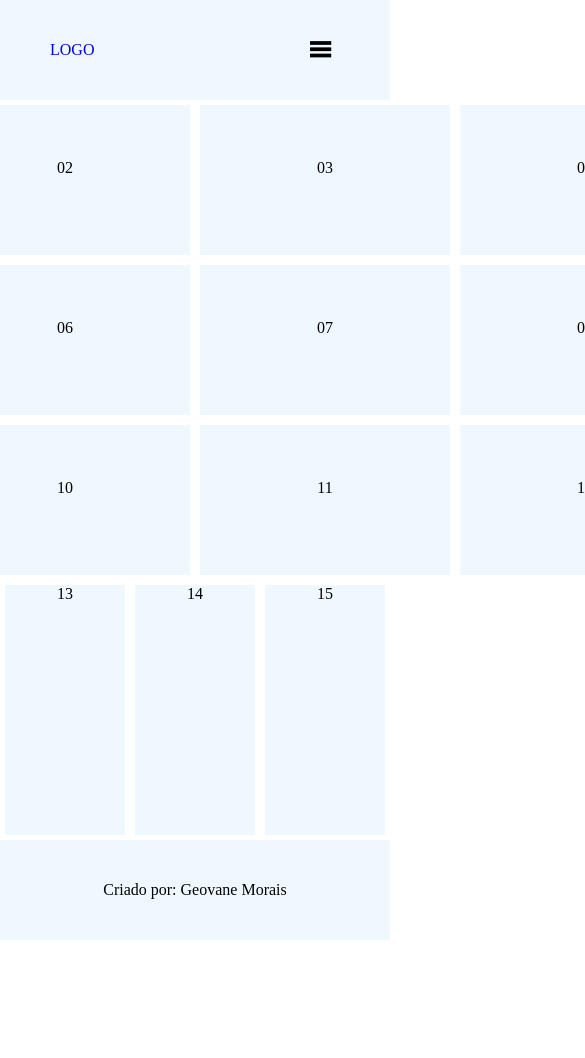
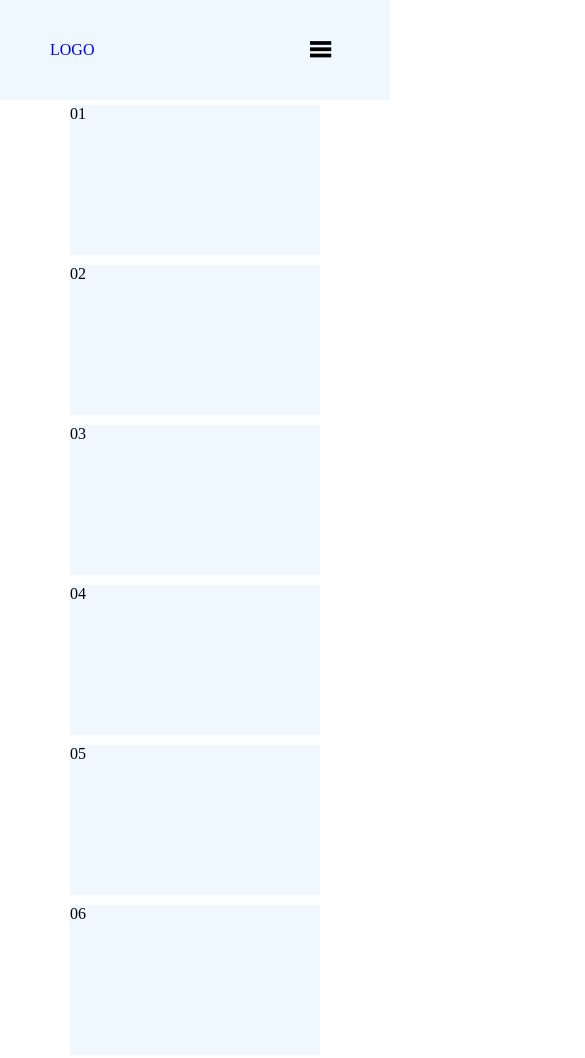
Before and after one commit to GE016/menu-responsivo, a plain HTML site: page index.html in a window 390 px wide. Shown: the top 1058 px of the page, 585 px wide, since content can reach past the window. Before the commit the page ends 940 px from the top, so only its background shows below. Drawn offline with nearby package versions, Linux system fonts and the light colour scheme.

Commit message:
Update style.css

```diff
--- a/style.css
+++ b/style.css
@@ -56,31 +56,13 @@ header{
         transform: translateX(0);
     }
 }
-@media only screen and  (max-width: 717px){
-    .img{
-        width: 200px;
-        height: 40vh;
-    }
-    #img-pequeno{
-        width: 100%;
-        display: flex;
-        flex-direction: column;
-        flex-wrap: wrap;
-        justify-content: center;
 
-    }
-}
 
 #img-pequeno{
-    display: grid;
-    grid-template-areas:
-    "1 1 1 1"
-    "1 1 1 1"
-    "1 1 1 1"
-    "1 1 1 1"
-    ;
-text-align: center;
-line-height: 15vh;
+    display: flex;
+    flex-direction: column;
+    align-items: center;
+
 
 }
 
@@ -92,15 +74,17 @@ line-height: 15vh;
 }
 #img-grande{
 display: flex;
+flex-wrap: wrap;
 justify-content: space-around;
 text-align: center;
 }
 
 .img-grande{
 background-color: aliceblue;
+
 margin: 5px;
 height: 250px;
-width: 350px;
+width: 250px;
 }
 
 footer{
```
